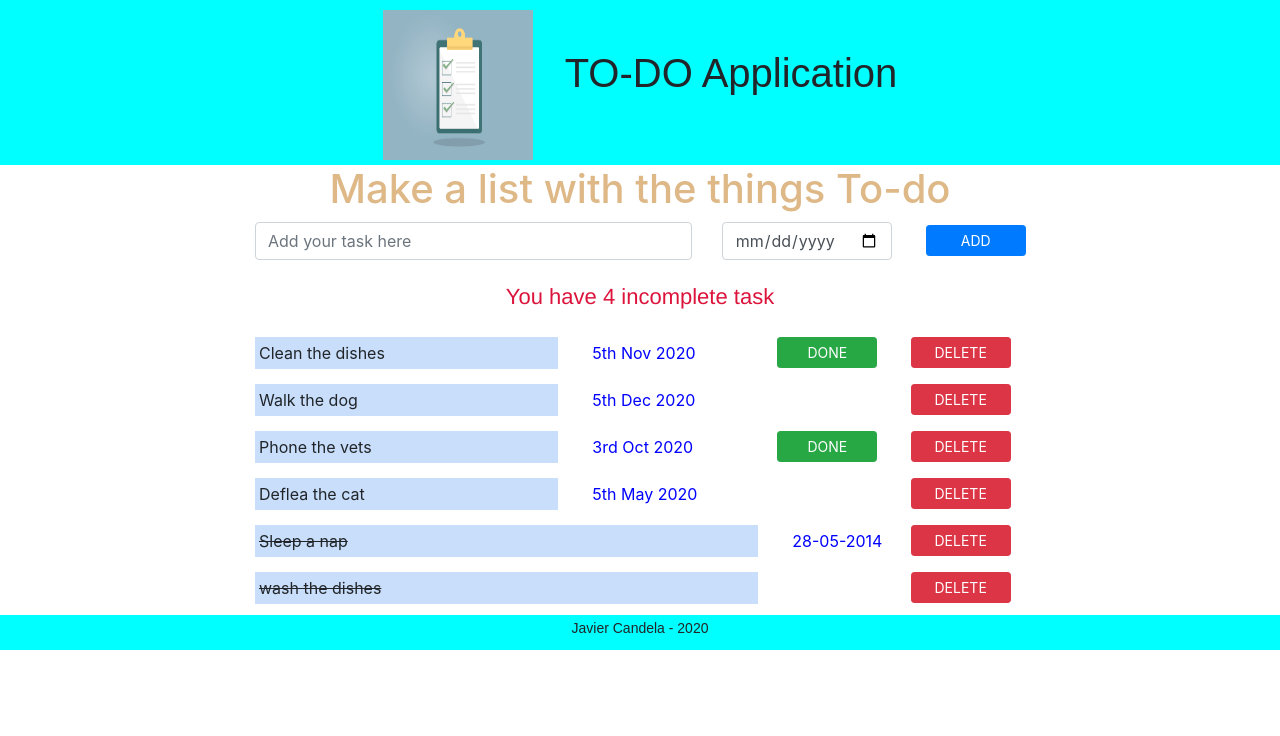
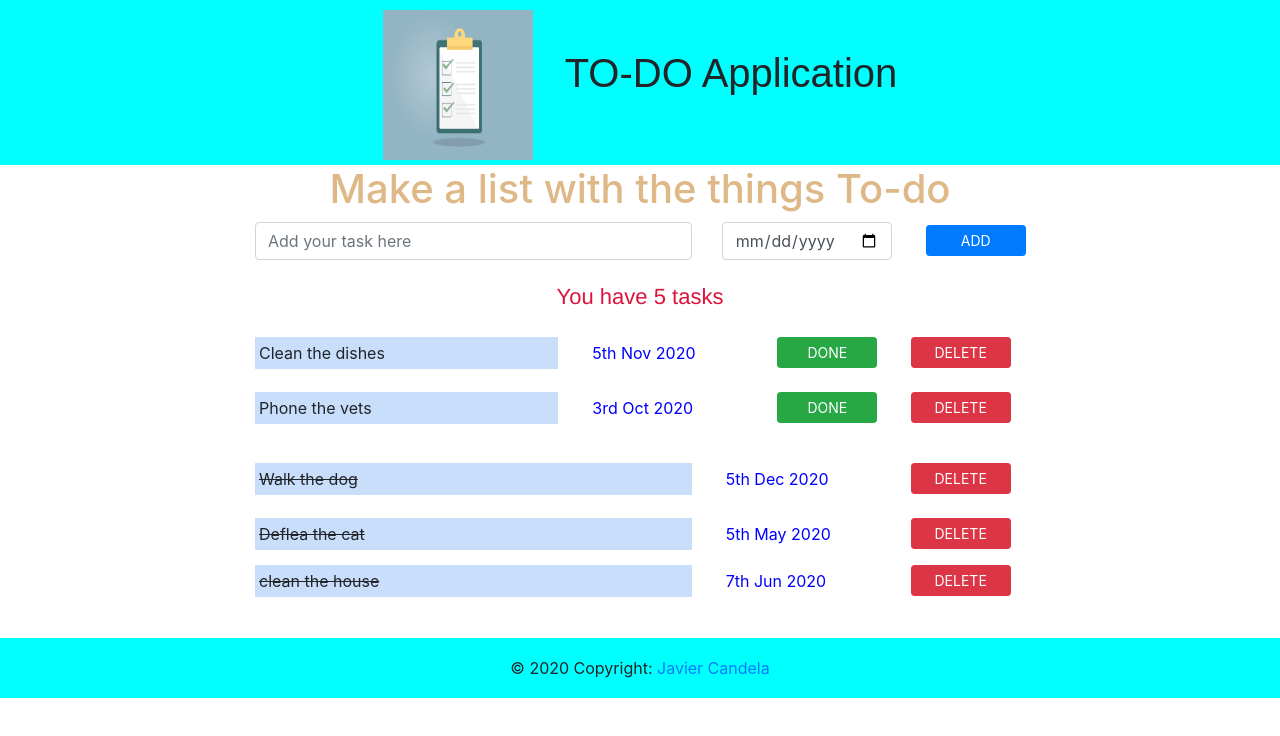
Before and after one commit to Jacanroman/todo_list_frontend, a React (Create React App) app: page / in a window 1280 px wide. Shown: the top 736 px of the page. Built offline with nearby package versions, Linux system fonts and the light colour scheme.

Commit message:
some changes

```diff
--- a/src/App.css
+++ b/src/App.css
@@ -20,19 +20,13 @@ height: 150px;
 color: #222;
 }
 
-.main {
-  height: auto;
-  margin-top: 20px;
-  margin-bottom: 40px;
-
-}
-
 .title{
   text-align: center;
   color: burlywood;
 }
 .sizeTodo {
   max-width: 800px;
+  padding-bottom: 30px;
 }
 .task_title {
   text-align: center;
@@ -63,7 +57,7 @@ color: #222;
 footer{
   background-color: aqua;
   text-align: center;
-  padding: 5px;
+  padding: 2px;
 }
 
 h2{
--- a/src/App.js
+++ b/src/App.js
@@ -1,4 +1,4 @@
-import React, {useState} from 'react';
+import React, { useState } from 'react';
 //import logo from './logo.svg';
 import './App.css';
 import Header from './Header/Header';
@@ -24,30 +24,51 @@ function App() {
   const [tasks, setTasks] = useState([
 
     {
-      text:"Clean the dishes",
-      completed:true,
-      dueDate:"2020-11-05",
-      id:1
+      text: "Clean the dishes",
+      completed: true,
+      dueDate: "2020-11-05",
+      id: 1
     },
     {
-      text:"Walk the dog",
-      completed:false,
-      dueDate:"2020-12-05",
-      id:2
+      text: "Walk the dog",
+      completed: false,
+      dueDate: "2020-12-05",
+      id: 2
     },
     {
-      text:"Phone the vets",
-      completed:true,
-      dueDate:"2020-10-03",
-      id:3
+      text: "Phone the vets",
+      completed: true,
+      dueDate: "2020-10-03",
+      id: 3
     },
     {
-      text:"Deflea the cat",
-      completed:false,
-      dueDate:"2020-05-05",
-      id:4
+      text: "Deflea the cat",
+      completed: false,
+      dueDate: "2020-05-05",
+      id: 4
+    },
+    {
+      text: "clean the house",
+      completed: false,
+      dueDate: "2020-06-07",
+      id: 5
     }
   ]);
+
+  /*
+   {tasks.map((count)=>{
+                return <TaskCount key={count.id} text={count.text} dueDate={count.dueDate} completed={count.completed} />
+              })}
+
+  {tasks.map((taskdone)=>{
+                return <Task key={taskdone.id} text={taskdone.text} dueDate={taskdone.dueDate} completed={taskdone.completed} />
+              })}
+
+              <TaskDone text="Sleep a nap" dueDate="28-05-2014" />
+              <TaskDone text="wash the dishes"/>
+
+               <TaskCount count={tasks.length}/>
+  */
 
   return (
     <div className="App">
@@ -55,16 +76,18 @@ function App() {
       <div className="container sizeTodo">
         <Title />
         <AddTask />
-            <TaskCount count={tasks.length}/>
+
+        <TaskCount count={tasks.length} />
 
         {/* Passing a prop of text to each Task component*/}
         {tasks.map((task) => {
           return <Task key={task.id} text={task.text} dueDate={task.dueDate} completed={task.completed} />
         })}
 
-            {}
-            <TaskDone text="Sleep a nap" dueDate="28-05-2014" />
-            <TaskDone text="wash the dishes"/>
+        {tasks.map((taskdone) => {
+          return <TaskDone key={taskdone.id} text={taskdone.text} dueDate={taskdone.dueDate} completed={taskdone.completed} />
+        })}
+
       </div>
 
 
--- a/src/Footer/Footer.js
+++ b/src/Footer/Footer.js
@@ -3,9 +3,13 @@ import React from "react";
 
 function Footer(){
     return(
-        <footer>
-             <h2>Javier Candela - 2020</h2>
+
+        <footer className="page-footer font-small blue">
+            <div className="footer-copyright text-center py-3">© 2020 Copyright:
+                <a href="https://www.linkedin.com/in/javier-candela" target="_blank"> Javier Candela</a>
+            </div>
         </footer>
+
     );
 }
 
--- a/src/Task/Task.js
+++ b/src/Task/Task.js
@@ -4,28 +4,39 @@ import moment from "moment";
 // props = {text:"Do the dishes", urgent: true}
 //<p>{props.text} - {props.urgent === true ? "URGENT" : ""}</p>
 
-function Task(props){
-    return(
+function Task(props) {
+    return (
 
         <div className="row align-items-center mt-2 mb-2">
+
+            {props.completed === true &&
                 <div className="col-5">
                     <p className="m-0 p-1 task">{props.text}</p>
                 </div>
+            }
+            {props.completed === true &&
                 <div className="col-3">
                     <p className="m-0 p-1 dueDate">{moment(props.dueDate).format('Do MMM YYYY')}</p>
                 </div>
+            }
             <div className="col-2 p-0">
                 {props.completed === true &&
                     <i className="fas fa-check-circle fa-lg d-block d-md-none"></i>
                 }
                 {props.completed === true &&
-                       <input type="button" className="btn btn-success btn-sm d-none d-md-block" value="DONE"/>
+                    <input type="button" className="btn btn-success btn-sm d-none d-md-block" value="DONE" />
                 }
             </div>
             <div className="col-2 p-0">
+                {props.completed === true &&
                     <i className="fas fa-trash-alt fa-lg d-block d-md-none"></i>
-                        <input type="button" className="btn btn-danger btn-sm d-none d-md-block" value="DELETE"/>
+                }
+                {props.completed === true &&
+                    <input type="button" className="btn btn-danger btn-sm d-none d-md-block" value="DELETE" />
+                }
             </div>
+
+
         </div>
 
     );
--- a/src/TaskCount/TaskCount.js
+++ b/src/TaskCount/TaskCount.js
@@ -5,13 +5,14 @@ import React from 'react';
 puede confundir la funcion con un componente de HTML por ejemplo
 con <header> por eso le ponemos mayusculas */
 
-function TaskCount(props){
+function TaskCount(props) {
     // {count:0}
-    return(
+    return (
+
         <div className="row m-3">
-                <div className="col-12">
-                    <p className="task_title m-0 p-1">You have {props.count} incomplete task</p>
-                </div>
+            <div className="col-12">
+                <p className="task_title m-0 p-1">You have {props.count}  tasks </p>
+            </div>
         </div>
     );
 }
--- a/src/TaskDone/TaskDone.js
+++ b/src/TaskDone/TaskDone.js
@@ -1,18 +1,28 @@
 import React from "react";
+import moment from "moment";
 
 function TaskDone(props){
     return(
 
             <div className="row align-items-center mt-2 mb-2">
-                <div className="col-8">
+
+                {props.completed === false &&
+                <div className="col-7">
                     <p className="m-0 p-1 task task-done">{props.text}</p>
                 </div>
-                <div className="col-2">
-                        <p className="m-0 p-1 dueDate">{props.dueDate}</p>
-                    </div>
+                }
+                {props.completed === false &&
+                <div className="col-3">
+                    <p className="m-0 p-1 dueDate">{moment(props.dueDate).format('Do MMM YYYY')}</p>
+                </div>
+                }
                 <div className="col-2 p-0">
+                {props.completed === false &&
                     <i className="fas fa-trash-alt fa-lg d-block d-md-none"></i>
+                }
+                {props.completed === false &&
                     <input type="button" className="btn btn-danger btn-sm d-none d-md-block" value="DELETE"/>
+                }
                 </div>
             </div>
 
```
Also changed, not shown: src/AddTask/AddTask.js (+5 -5 lines). Lines whose indentation alone changed are shown as unchanged.
